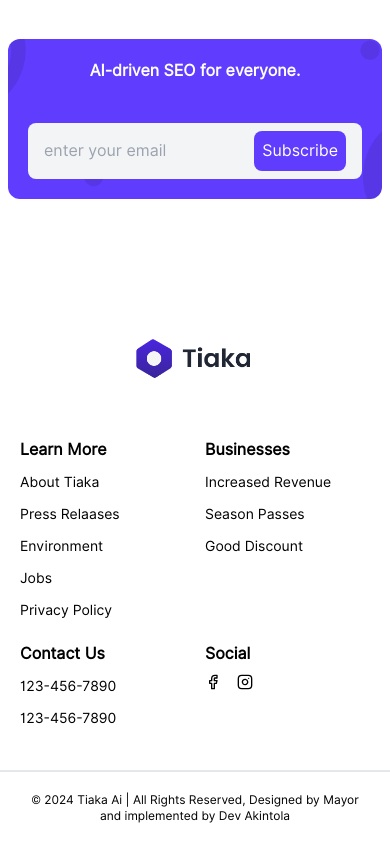
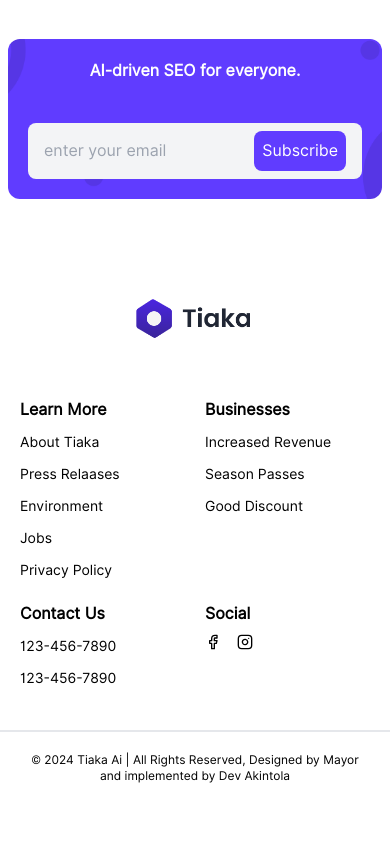
Before and after one commit to akintola4/tiaka, a React (Vite) app: page / in a window 390 px wide. Shown: the part 4369-5213 px from the top of the page. After the commit the page ends 5173 px from the top, so only its background shows below. Built offline with nearby package versions, Linux system fonts and the light colour scheme.

Commit message:
updated the footer section

```diff
--- a/src/Component/Footer.jsx
+++ b/src/Component/Footer.jsx
@@ -3,7 +3,7 @@
 
 export default function Footer() {
     return (
-        <footer id="footer" name="footer" className="pt-10 w-full flex-end bottom-0  " >
+        <footer id="footer" name="footer" className="md:pt-10 w-full flex-end bottom-0  " >
             <div className="relative">
                 <div className="relative flex   flex-col gap-5 md:gap-10  ">
                     <div className="flex flex-col px-5 gap-5 md:gap-10 md:mx-10 lg:mx-0 lg:px-0 xl:gap-32 xl:justify-between   lg:flex-row ">
```
